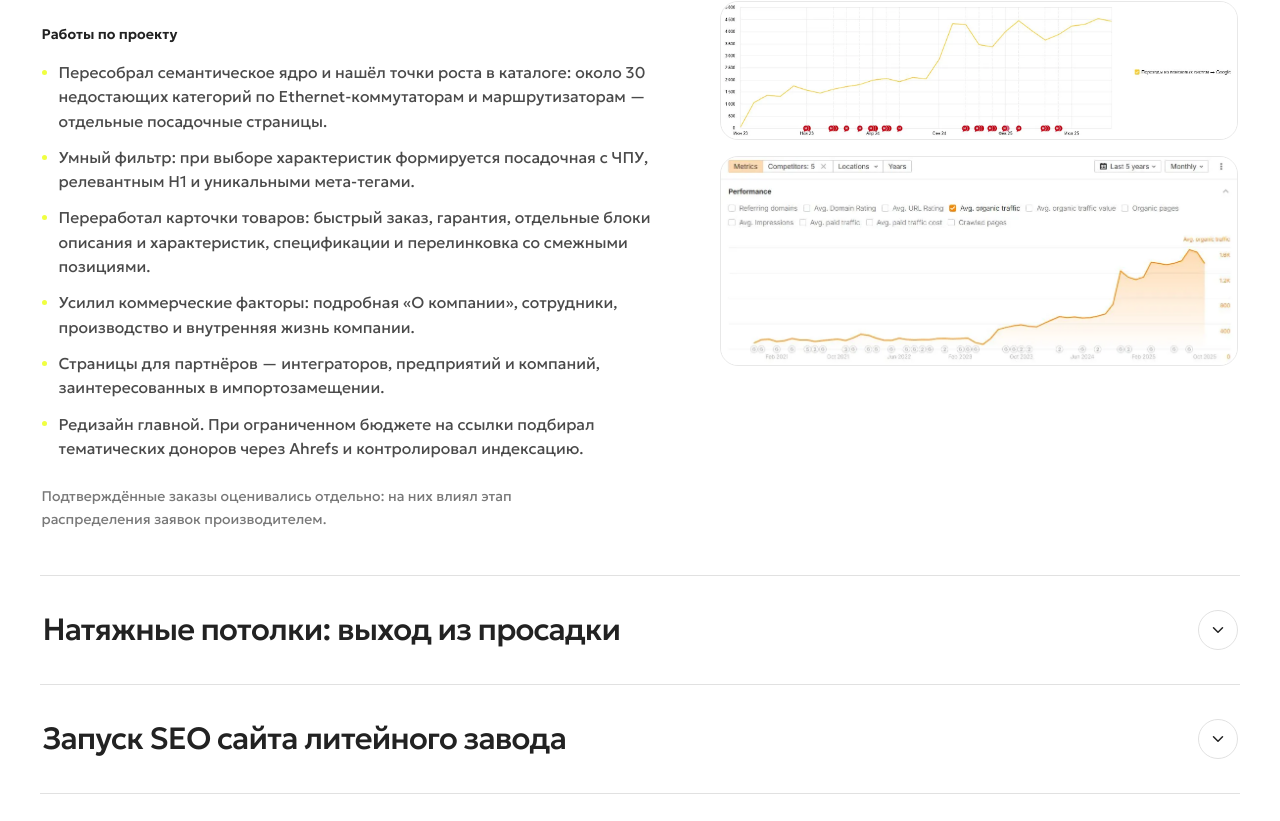
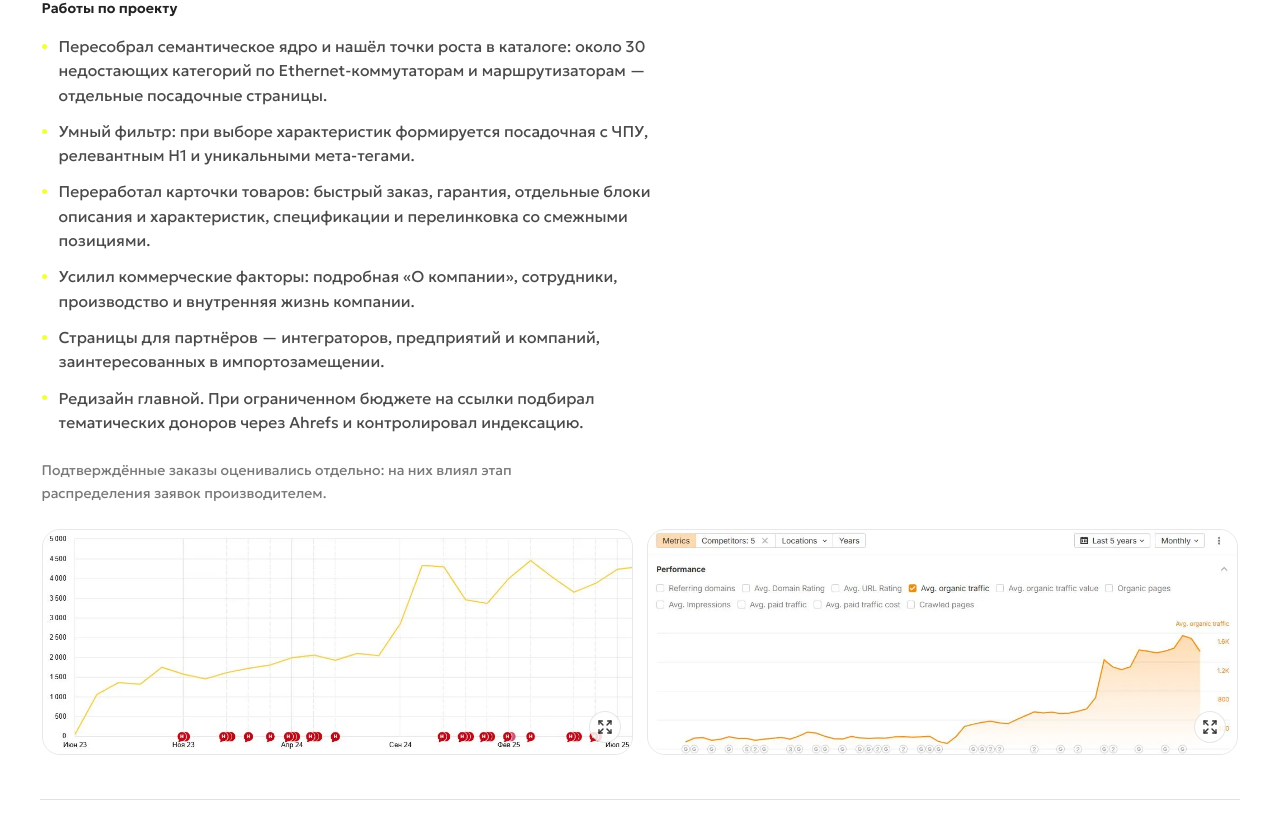
Before and after one commit to seoseo55778/firstpage, a Next.js app: page / in a window 1280 px wide. Shown: the part 3119-3940 px from the top of the page. Built offline with nearby package versions, Linux system fonts and the light colour scheme.

Commit message:
Add case image lightbox and level gallery layout
Make case charts clickable with a full-screen lightbox, and place all
case images in one equal-height row so multi-image cases stay balanced.

Co-authored-by: seoseo55778 <seoseo55778@gmail.com>

```diff
--- a/src/app/globals.css
+++ b/src/app/globals.css
@@ -27,6 +27,18 @@
 
 html {
   scroll-behavior: smooth;
+}
+
+.sr-only {
+  position: absolute;
+  width: 1px;
+  height: 1px;
+  padding: 0;
+  margin: -1px;
+  overflow: hidden;
+  clip: rect(0, 0, 0, 0);
+  white-space: nowrap;
+  border: 0;
 }
 
 body {
@@ -336,7 +348,7 @@ body {
 .case-body {
   display: grid;
   gap: 2.25rem;
-  padding: 1.75rem 0.1rem 2.75rem;
+  padding: 1.75rem 0.1rem 1.25rem;
   background: #fff;
 }
 
@@ -402,17 +414,185 @@ body {
   color: var(--muted);
 }
 
+.case-gallery {
+  display: grid;
+  gap: 0.85rem;
+  padding: 0 0.1rem 2.75rem;
+  align-items: stretch;
+}
+
+.case-gallery.is-one {
+  grid-template-columns: minmax(0, 1fr);
+}
+
+.case-gallery.is-two,
+.case-gallery.is-three {
+  grid-template-columns: 1fr;
+}
+
+@media (min-width: 700px) {
+  .case-gallery.is-two {
+    grid-template-columns: repeat(2, minmax(0, 1fr));
+  }
+
+  .case-gallery.is-three {
+    grid-template-columns: repeat(3, minmax(0, 1fr));
+  }
+}
+
 .case-chart {
+  position: relative;
+  display: block;
+  width: 100%;
   overflow: hidden;
   border: 1px solid #e8e8e8;
   border-radius: 18px;
+  background: #f7f7f7;
+  padding: 0;
+  cursor: zoom-in;
+  text-align: left;
+  transition:
+    border-color 280ms ease,
+    box-shadow 280ms ease,
+    transform 280ms ease;
+}
+
+.case-chart__image {
+  display: block;
+  width: 100%;
+  height: 11.5rem;
+  object-fit: cover;
+  object-position: top left;
+}
+
+@media (min-width: 700px) {
+  .case-gallery.is-one .case-chart__image {
+    height: 16rem;
+    object-fit: contain;
+    background: #fff;
+  }
+
+  .case-gallery.is-two .case-chart__image,
+  .case-gallery.is-three .case-chart__image {
+    height: 12.5rem;
+  }
+}
+
+@media (min-width: 1024px) {
+  .case-gallery.is-two .case-chart__image {
+    height: 14rem;
+  }
+
+  .case-gallery.is-three .case-chart__image {
+    height: 13rem;
+  }
+}
+
+.case-chart__hint {
+  position: absolute;
+  right: 0.7rem;
+  bottom: 0.7rem;
+  display: inline-flex;
+  width: 2rem;
+  height: 2rem;
+  align-items: center;
+  justify-content: center;
+  border-radius: 999px;
+  border: 1px solid rgba(34, 34, 34, 0.12);
+  background: rgba(255, 255, 255, 0.92);
+  color: var(--ink);
+  opacity: 0.92;
+  transition:
+    opacity 220ms ease,
+    background 220ms ease,
+    color 220ms ease,
+    border-color 220ms ease;
+}
+
+@media (hover: hover) and (pointer: fine) {
+  .case-chart:hover {
+    border-color: #cfcfcf;
+    box-shadow: 0 14px 30px rgba(34, 34, 34, 0.08);
+    transform: translateY(-2px);
+  }
+
+  .case-chart:hover .case-chart__hint {
+    background: #1c1c1c;
+    border-color: #1c1c1c;
+    color: #fff;
+  }
+}
+
+.case-chart:focus-visible {
+  outline: 2px solid var(--accent-soft);
+  outline-offset: 3px;
+}
+
+.case-lightbox {
+  position: fixed;
+  inset: 0;
+  z-index: 80;
+  display: grid;
+  place-items: center;
+  padding: 1.25rem;
+  background: rgba(18, 18, 18, 0.72);
+  backdrop-filter: blur(8px);
+}
+
+.case-lightbox__panel {
+  width: min(1120px, 100%);
+  max-height: min(88vh, 900px);
+  overflow: auto;
+  border-radius: 22px;
+  border: 1px solid rgba(255, 255, 255, 0.14);
   background: #fff;
+  box-shadow: 0 30px 80px rgba(0, 0, 0, 0.35);
+}
+
+.case-lightbox__image {
+  display: block;
+  width: 100%;
+  height: auto;
+}
+
+.case-lightbox__close {
+  position: fixed;
+  top: max(1rem, env(safe-area-inset-top));
+  right: max(1rem, env(safe-area-inset-right));
+  z-index: 81;
+  display: inline-flex;
+  width: 2.75rem;
+  height: 2.75rem;
+  align-items: center;
+  justify-content: center;
+  border-radius: 999px;
+  border: 1px solid rgba(255, 255, 255, 0.22);
+  background: rgba(255, 255, 255, 0.1);
+  color: #fff;
+  cursor: pointer;
+  transition:
+    background 220ms ease,
+    border-color 220ms ease,
+    transform 220ms ease;
+}
+
+.case-lightbox__close:hover {
+  background: #fff;
+  border-color: #fff;
+  color: #121212;
+  transform: translateY(-1px);
+}
+
+.case-lightbox__close:focus-visible {
+  outline: 2px solid var(--accent-soft);
+  outline-offset: 3px;
 }
 
 @media (min-width: 1024px) {
   .case-body {
-    grid-template-columns: 1.1fr 0.9fr;
+    grid-template-columns: 1.15fr 0.85fr;
     gap: 2.75rem;
+    padding-bottom: 1.5rem;
   }
 }
 
--- a/src/components/cases.tsx
+++ b/src/components/cases.tsx
@@ -2,9 +2,10 @@
 
 import { cases, type CaseStudy } from "@/content/site";
 import { AnimatePresence, motion } from "framer-motion";
-import { ChevronDown } from "lucide-react";
+import { ChevronDown, Expand, X } from "lucide-react";
 import Image from "next/image";
-import { useEffect, useRef, useState } from "react";
+import { useEffect, useId, useRef, useState } from "react";
+import { createPortal } from "react-dom";
 import { cn } from "@/lib/utils";
 
 function formatInt(n: number) {
@@ -71,7 +72,95 @@ function CountUp({ value }: { value: string }) {
   return <div ref={ref}>{display}</div>;
 }
 
-function CaseBody({ item }: { item: CaseStudy }) {
+type CaseImage = CaseStudy["images"][number];
+
+function CaseLightbox({
+  image,
+  onClose,
+}: {
+  image: CaseImage | null;
+  onClose: () => void;
+}) {
+  const titleId = useId();
+  const [mounted, setMounted] = useState(false);
+
+  useEffect(() => {
+    setMounted(true);
+  }, []);
+
+  useEffect(() => {
+    if (!image) return;
+
+    const onKey = (event: KeyboardEvent) => {
+      if (event.key === "Escape") onClose();
+    };
+
+    const prevOverflow = document.body.style.overflow;
+    document.body.style.overflow = "hidden";
+    window.addEventListener("keydown", onKey);
+
+    return () => {
+      document.body.style.overflow = prevOverflow;
+      window.removeEventListener("keydown", onKey);
+    };
+  }, [image, onClose]);
+
+  if (!mounted) return null;
+
+  return createPortal(
+    <AnimatePresence>
+      {image ? (
+        <motion.div
+          className="case-lightbox"
+          role="dialog"
+          aria-modal="true"
+          aria-labelledby={titleId}
+          initial={{ opacity: 0 }}
+          animate={{ opacity: 1 }}
+          exit={{ opacity: 0 }}
+          transition={{ duration: 0.2 }}
+          onClick={onClose}
+        >
+          <button type="button" className="case-lightbox__close" aria-label="Закрыть" onClick={onClose}>
+            <X size={20} />
+          </button>
+          <motion.div
+            className="case-lightbox__panel"
+            initial={{ opacity: 0, y: 18, scale: 0.98 }}
+            animate={{ opacity: 1, y: 0, scale: 1 }}
+            exit={{ opacity: 0, y: 12, scale: 0.98 }}
+            transition={{ duration: 0.28, ease: [0.22, 1, 0.36, 1] }}
+            onClick={(event) => event.stopPropagation()}
+          >
+            <p id={titleId} className="sr-only">
+              {image.alt}
+            </p>
+            <Image
+              src={image.src}
+              alt={image.alt}
+              width={1800}
+              height={1200}
+              className="case-lightbox__image"
+              sizes="96vw"
+              priority
+            />
+          </motion.div>
+        </motion.div>
+      ) : null}
+    </AnimatePresence>,
+    document.body,
+  );
+}
+
+function CaseBody({
+  item,
+  onOpenImage,
+}: {
+  item: CaseStudy;
+  onOpenImage: (image: CaseImage) => void;
+}) {
+  const count = item.images.length;
+
   return (
     <div className="case-panel">
       <div className="case-body">
@@ -103,12 +192,38 @@ function CaseBody({ item }: { item: CaseStudy }) {
               </div>
             ))}
           </div>
-          {item.images.map((img) => (
-            <div key={img.src} className="case-chart">
-              <Image src={img.src} alt={img.alt} width={1200} height={720} className="h-auto w-full" />
-            </div>
-          ))}
         </div>
+      </div>
+
+      <div
+        className={cn(
+          "case-gallery",
+          count === 1 && "is-one",
+          count === 2 && "is-two",
+          count >= 3 && "is-three",
+        )}
+      >
+        {item.images.map((img) => (
+          <button
+            key={img.src}
+            type="button"
+            className="case-chart"
+            onClick={() => onOpenImage(img)}
+            aria-label={`Открыть: ${img.alt}`}
+          >
+            <Image
+              src={img.src}
+              alt={img.alt}
+              width={1200}
+              height={720}
+              className="case-chart__image"
+              sizes="(max-width: 1024px) 100vw, 33vw"
+            />
+            <span className="case-chart__hint" aria-hidden>
+              <Expand size={16} />
+            </span>
+          </button>
+        ))}
       </div>
     </div>
   );
@@ -116,6 +231,7 @@ function CaseBody({ item }: { item: CaseStudy }) {
 
 export function Cases() {
   const [open, setOpen] = useState<string>(cases[0].slug);
+  const [lightbox, setLightbox] = useState<CaseImage | null>(null);
 
   return (
     <section id="cases" className="px-4 py-24 sm:px-8 sm:py-28">
@@ -166,7 +282,7 @@ export function Cases() {
                       transition={{ duration: 0.45, ease: [0.22, 1, 0.36, 1] }}
                       className="overflow-hidden"
                     >
-                      <CaseBody item={item} />
+                      <CaseBody item={item} onOpenImage={setLightbox} />
                     </motion.div>
                   ) : null}
                 </AnimatePresence>
@@ -175,6 +291,8 @@ export function Cases() {
           })}
         </div>
       </div>
+
+      <CaseLightbox image={lightbox} onClose={() => setLightbox(null)} />
     </section>
   );
 }
```
